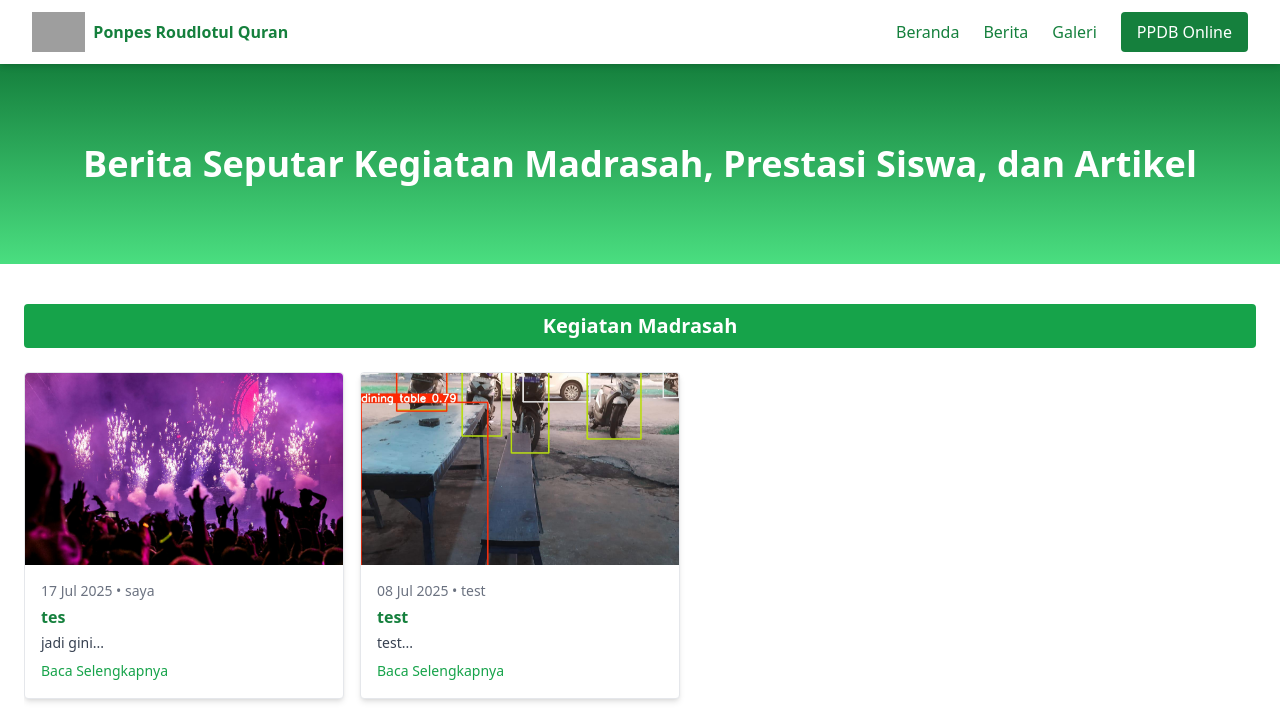
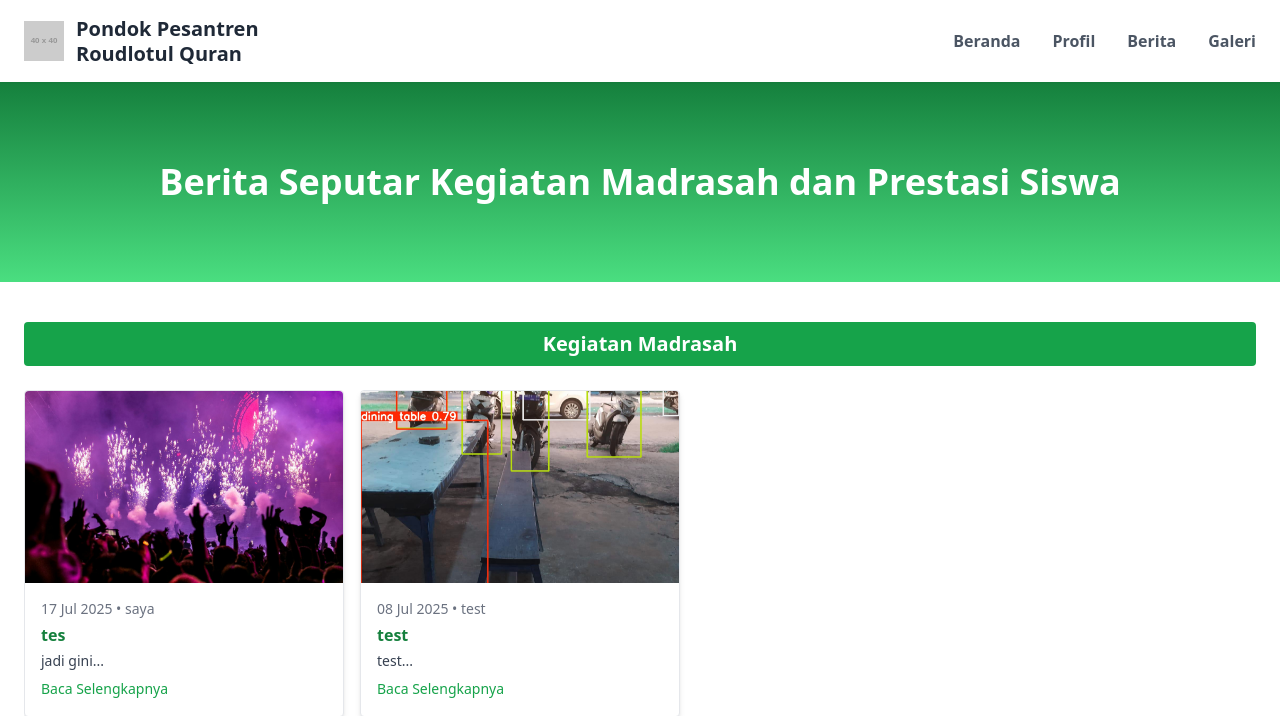
Before and after one commit to RehanZacky/webMTS, a PHP site: page /berita.php in a window 1280 px wide. Shown: the top 716 px of the page. Run offline with PHP 8.4, Linux system fonts and the light colour scheme; data comes from the database, SQL or seed files in the repository; grey boxes labelled with a size stand in for pictures from a placeholder-image service; some libraries are stand-ins or nearby versions; grey boxes are pictures that could not be loaded.

Commit message:
progress 17 juli

```diff
--- a/berita.php
+++ b/berita.php
@@ -12,21 +12,22 @@ include 'koneksi.php';
 </head>
 <body class="bg-white min-h-screen font-sans">
 
-<!-- NAVBAR -->
-<nav class="bg-white shadow-md fixed w-full z-50 top-0">
-    <div class="max-w-7xl mx-auto px-4 sm:px-6 lg:px-8">
-        <div class="flex justify-between h-16 items-center">
-            <div class="flex-shrink-0 flex items-center space-x-2">
-                <img class="h-10 w-auto" src="logo.png" alt="Logo"> <!-- Ganti dengan logo madrasah -->
-                <span class="font-bold text-green-700">Ponpes Roudlotul Quran</span>
-            </div>
-            <div class="hidden md:flex space-x-6 items-center">
-                <a href="index.php" class="text-green-700 hover:underline">Beranda</a>
-                <a href="#Profil" class="text-green-700 hover:underline>Profil</a>
-                <a href="#Berita" class="text-green-700 hover:underline">Berita</a>
-                <a href="galeri.php" class="text-green-700 hover:underline">Galeri</a>
-                <a href="#" class="bg-green-700 text-white px-4 py-2 rounded hover:bg-green-600">PPDB Online</a>
-            </div>
+<!-- NAVBAR UTAMA -->
+<header class="bg-white/75 backdrop-blur-lg sticky top-0 z-50 shadow-sm">
+    <div class="container mx-auto px-6 py-4 flex justify-between items-center">
+        <a href="index.php" class="flex items-center gap-3">
+            <img src="https://placehold.co/40x40/16a34a/white?text=A" alt="Logo" class="h-10 w-10">
+            <span class="text-xl font-bold text-gray-800 leading-tight">Pondok Pesantren <br> Roudlotul Quran</span>
+        </a>
+        <!-- Desktop Menu -->
+        <nav class="hidden md:flex items-center space-x-8">
+            <a href="index.php" class="text-gray-600 hover:text-green-600 font-semibold">Beranda</a>
+            <a href="profil.php" class="text-gray-600 hover:text-green-600 font-semibold">Profil</a>
+            <a href="berita.php" class="text-gray-600 hover:text-green-600 font-semibold">Berita</a>
+            <a href="galeri.php" class="text-gray-600 hover:text-green-600 font-semibold">Galeri</a>
+        </nav>
+
+        <!-- Mobile Hamburger Menu Button -->
         <div class="md:hidden">
             <button id="menu-toggle" class="focus:outline-none">
                 <svg class="w-6 h-6 text-green-700" fill="none" stroke="currentColor" viewBox="0 0 24 24">
@@ -36,26 +37,28 @@ include 'koneksi.php';
             </button>
         </div>
     </div>
-        <div id="mobile-menu" class="hidden md:hidden py-2 space-y-2">
-            <a href="index.php" class="block text-green-700 px-4">Beranda</a>
-            <a href="#Profil" class="block px-4">Profil</a>
-            <a href="#Berita" class="block px-4">Berita</a>
-            <a href="galeri.php" class="block text-green-700 px-4">Galeri</a>
-            <a href="#" class="block bg-green-700 text-white text-center mx-4 py-2 rounded">PPDB Online</a>
+
+    <!-- Mobile Dropdown Menu -->
+    <div id="mobile-menu" class="hidden md:hidden bg-white px-6 pb-4">
+        <a href="index.php" class="block py-2 text-gray-700 hover:text-green-600">Beranda</a>
+        <a href="profil.php" class="block py-2 text-gray-700 hover:text-green-600">Profil</a>
+        <a href="berita.php" class="block py-2 text-gray-700 hover:text-green-600">Berita</a>
+        <a href="galeri.php" class="block py-2 text-gray-700 hover:text-green-600">Galeri</a>
     </div>
-    </div>
-</nav>
+</header>
 
+<!-- SCRIPT UNTUK MOBILE MENU -->
 <script>
-    document.getElementById("menu-toggle").onclick = function () {
+    document.getElementById("menu-toggle").addEventListener("click", function () {
         const menu = document.getElementById("mobile-menu");
         menu.classList.toggle("hidden");
-    };
+    });
 </script>
 
+
 <!-- HEADER -->
-<header class="bg-gradient-to-b from-green-700 to-green-400 text-white text-center py-20 mt-16">
-    <h1 class="text-3xl md:text-4xl font-bold px-4">Berita Seputar Kegiatan Madrasah, Prestasi Siswa, dan Artikel</h1>
+<header class="bg-gradient-to-b from-green-700 to-green-400 text-white text-center py-20">
+    <h1 class="text-3xl md:text-4xl font-bold px-4">Berita Seputar Kegiatan Madrasah dan Prestasi Siswa</h1>
 </header>
 
 <!-- SECTION: Kegiatan Madrasah -->
```
Also changed, not shown: berita_detail.php (+28 -26 lines), index.php (+38 -7 lines). Lines whose indentation alone changed are shown as unchanged.
